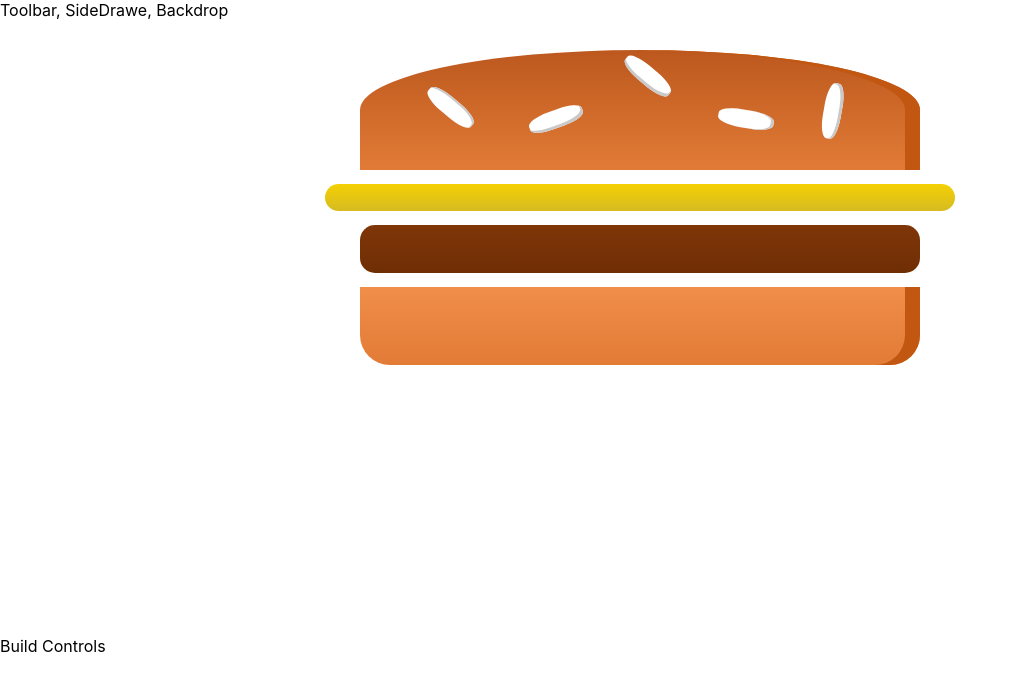
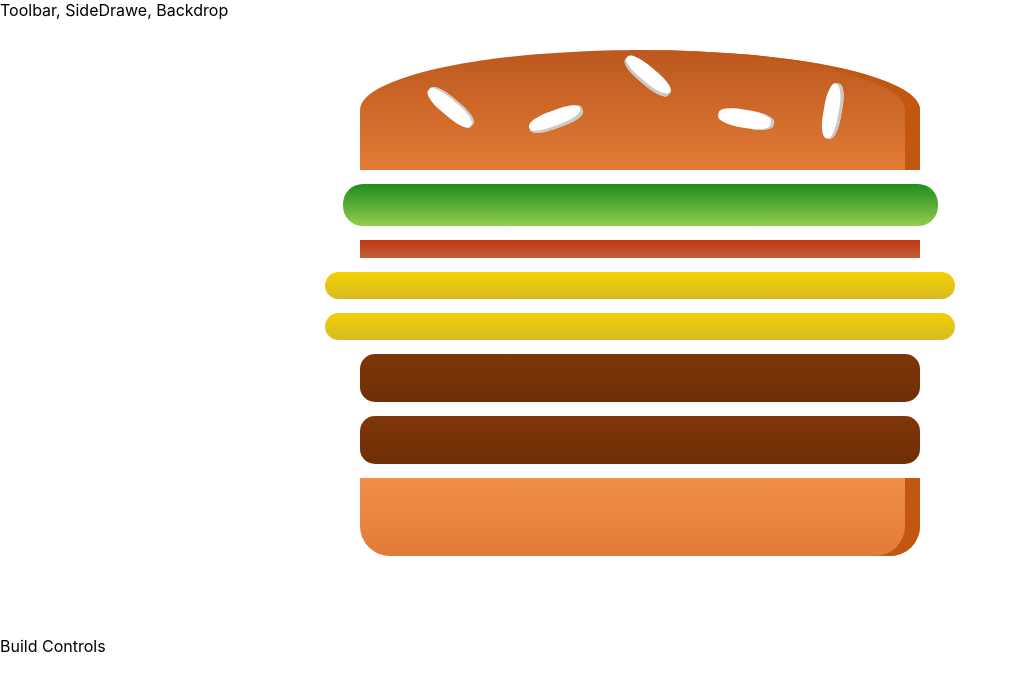
Before and after one commit to dlipinski/burger-builder, a React (Create React App) app: page / in a window 1280 px wide. Shown: the top 690 px of the page, without its empty margins (0-1017 px from the left). Built offline with nearby package versions, Linux system fonts and the light colour scheme.

Commit message:
129. Outputting Burger Ingredients Dynamically

```diff
--- a/src/components/Burger/Burger.js
+++ b/src/components/Burger/Burger.js
@@ -4,11 +4,17 @@
 import BurgerIngredient from './BurgerIngidient/BurgerIngredient';
 
 const burger = (props) => {
+  const transformedIngredients = Object.keys(props.ingredients)
+    .map(igKey => {
+      return [...Array(props.ingredients[igKey])].map((_, i) => {
+        return <BurgerIngredient key={igKey + i} type={igKey} />;
+      })
+    })
+
   return (
     <div className={classes.Burger}>
       <BurgerIngredient type="bread-top"/>
-      <BurgerIngredient type="cheese"/>
-      <BurgerIngredient type="meat"/>
+      {transformedIngredients}
       <BurgerIngredient type="bread-bottom"/>
     </div>
   );
--- a/src/containers/BurgerBuilder/BurgerBuilder.js
+++ b/src/containers/BurgerBuilder/BurgerBuilder.js
@@ -3,10 +3,19 @@
 import Burger from '../../components/Burger/Burger';
 
 class BurgerBuilder extends Component {
+  state = {
+    ingredients: {
+      salad: 1,
+      bacon: 1,
+      cheese: 2,
+      meat: 2
+    }
+  }
+
   render () {
     return (
       <React.Fragment>
-        <Burger/>
+        <Burger ingredients={this.state.ingredients}/>
         <div>Build Controls</div>
       </React.Fragment>
     );
```
